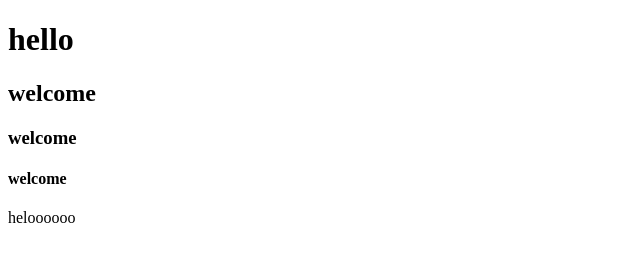
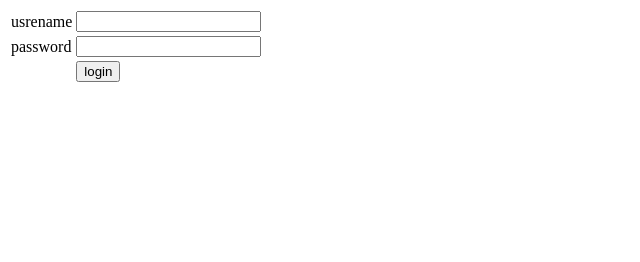
Before and after one commit to anjana-04/anjanar, a plain HTML site: page htmlcss/index.html in a window 1280 px wide. Shown: the whole page, without its empty margins (0-640 px from the left). Drawn offline with Linux system fonts and the light colour scheme.

Commit message:
my first hw

```diff
--- a/htmlcss/index.html
+++ b/htmlcss/index.html
@@ -7,11 +7,22 @@
     <title>welcome</title>
 </head>
 <body>
-    <h1>hello</h1>
-    <h2>welcome</h2>
-    <h3>welcome</h3>
-    <h4>welcome</h4>
-    heloooooo
+    <table>
+        <tr>
+            <td>
+                usrename
+            </td>
+            <td><input type="text"></td>
+        </tr>
+        <tr>
+            <td>password</td>
+            <td><input type="text"></td>
+        </tr>
+        <tr>
+            <td></td>
+            <td><button>login</button></td>
+        </tr>
+    </table>
 
 
 </body>
```
Also changed, not shown: htmlcss/hw1.html (added, +41 -0 lines).
